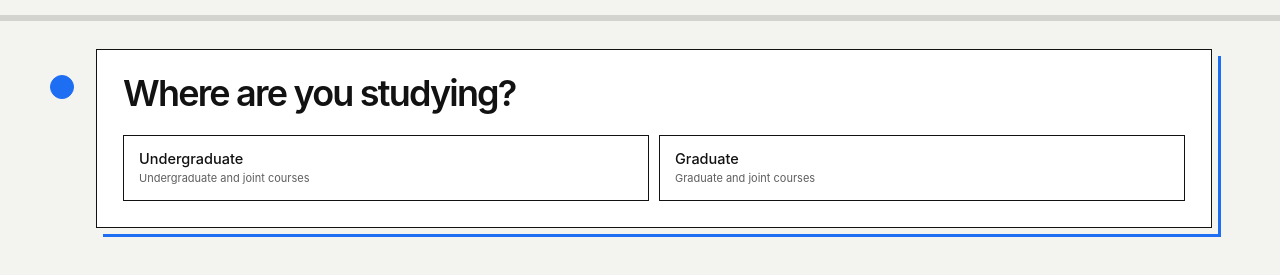
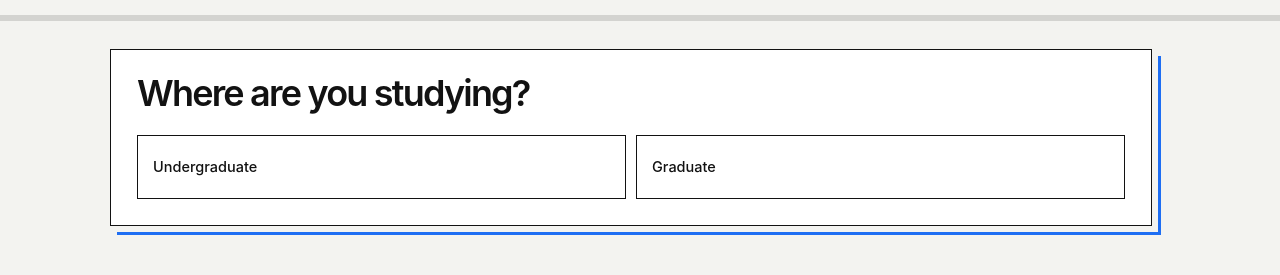
Before and after one commit to ziruiKong/antivergil, a plain HTML site: page profile.html in a window 1280 px wide. Shown: the part 59-334 px from the top of the page. Drawn offline with Linux system fonts and the light colour scheme; sample sign-in values are in the browser's storage.

Commit message:
style:compact-profile-cards-without-markers

```diff
--- a/profile.css
+++ b/profile.css
@@ -23,7 +23,7 @@
   --accent: #1e6ef3;
   --surface: #fff;
   --surface-hover: #f0f0ea;
-  --profile-max: 1180px;
+  --profile-max: 1060px;
   --profile-gutter: 24px;
   --marker-size: 24px;
   --step-column: 32px;
@@ -153,8 +153,8 @@ a { -webkit-tap-highlight-color: transparent; }
 .profile-step {
   position: relative;
   display: grid;
-  grid-template-columns: var(--step-column) minmax(0, 1fr);
-  gap: 14px;
+  grid-template-columns: minmax(0, 1fr);
+  gap: 0;
   padding: 0 10px 34px 0;
 }
 
@@ -170,29 +170,15 @@ a { -webkit-tap-highlight-color: transparent; }
 .profile-step.is-pending { display: none; }
 
 .profile-step-marker {
-  position: relative;
-  z-index: 1;
-  width: var(--marker-size);
-  height: var(--marker-size);
-  margin-top: 26px;
-  display: grid;
-  place-items: center;
-  border: 1.5px solid var(--ink);
-  border-radius: 50%;
-  background: var(--paper);
-  font-family: "DM Mono", ui-monospace, monospace;
-  font-size: 0;
-  font-weight: 500;
+  display: none;
 }
 
 .profile-step.is-active .profile-step-marker {
-  border-color: var(--accent);
-  background: var(--accent);
+  display: none;
 }
 
 .profile-step.is-complete .profile-step-marker {
-  background: var(--ink);
-  color: var(--paper);
+  display: none;
 }
 
 .profile-step-body {
@@ -384,10 +370,7 @@ a { -webkit-tap-highlight-color: transparent; }
     padding: 4px 0 0;
   }
   .profile-step {
-    gap: 10px;
-  }
-  .profile-step-marker {
-    margin-top: 18px;
+    gap: 0;
   }
   .profile-step.is-active .profile-step-body {
     padding: 18px 16px 20px;
--- a/profile.html
+++ b/profile.html
@@ -7,7 +7,7 @@
   <base href="/" />
   <link rel="icon" href="/assets/favicon.png?v=20261124-favicon-1" type="image/png" />
   <link rel="apple-touch-icon" href="/assets/apple-touch-icon.png?v=20261124-favicon-1" />
-  <link rel="stylesheet" href="/profile.css?v=20261125-profile-26" />
+  <link rel="stylesheet" href="/profile.css?v=20261125-profile-27" />
 </head>
 <body>
   <main class="profile-shell">
@@ -31,6 +31,6 @@
   </main>
 
   <script src="/profile-store.js?v=20261125-profile-3"></script>
-  <script src="/profile.js?v=20261125-profile-19"></script>
+  <script src="/profile.js?v=20261125-profile-20"></script>
 </body>
 </html>
--- a/profile.js
+++ b/profile.js
@@ -42,11 +42,9 @@
         <div class="profile-options">
           <button class="profile-choice${state.stage === "undergraduate" ? " is-selected" : ""}" type="button" data-stage="undergraduate">
             Undergraduate
-            <small>Undergraduate and joint courses</small>
           </button>
           <button class="profile-choice${state.stage === "graduate" ? " is-selected" : ""}" type="button" data-stage="graduate">
             Graduate
-            <small>Graduate and joint courses</small>
           </button>
         </div>`;
     }
```
